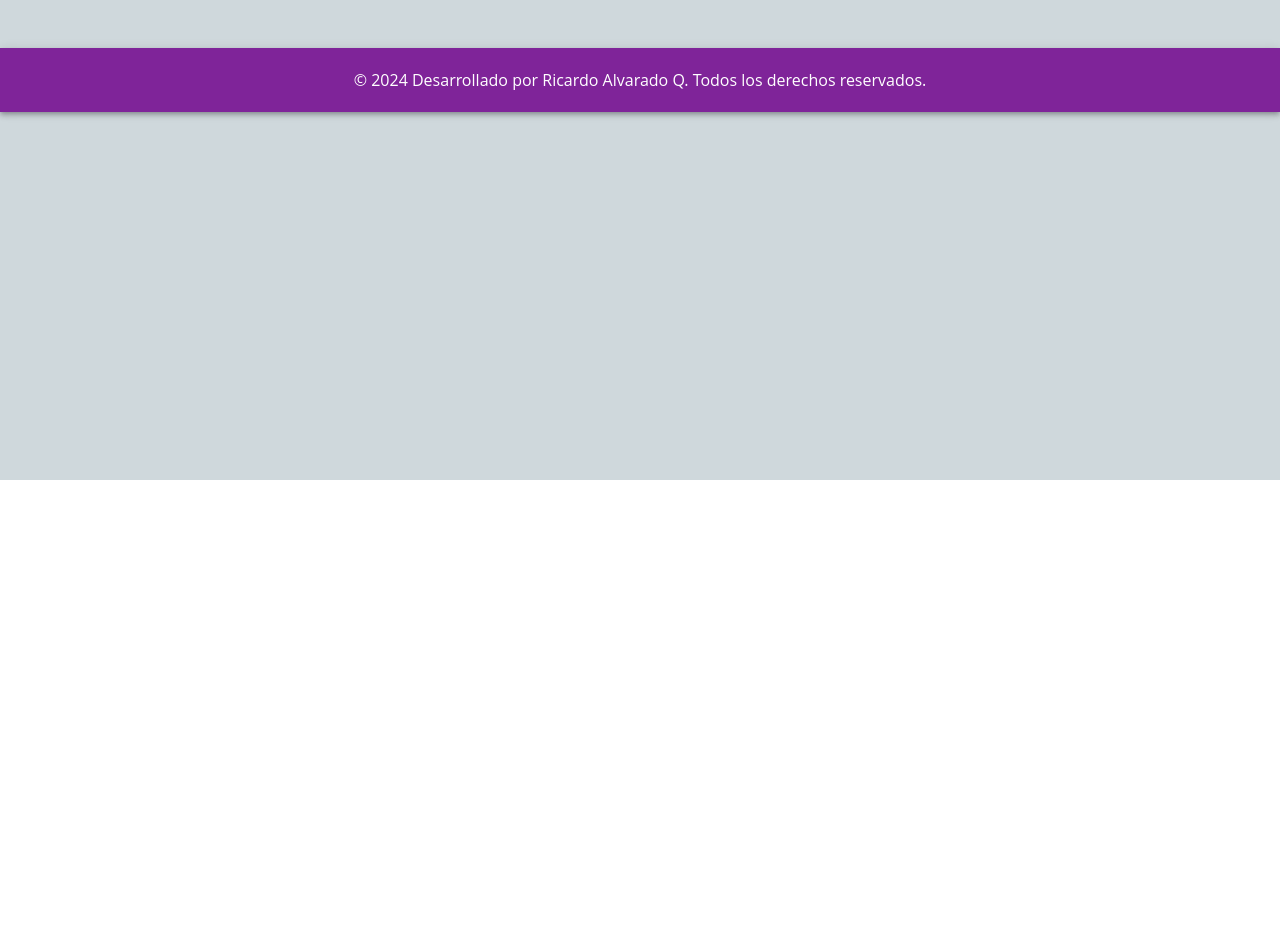
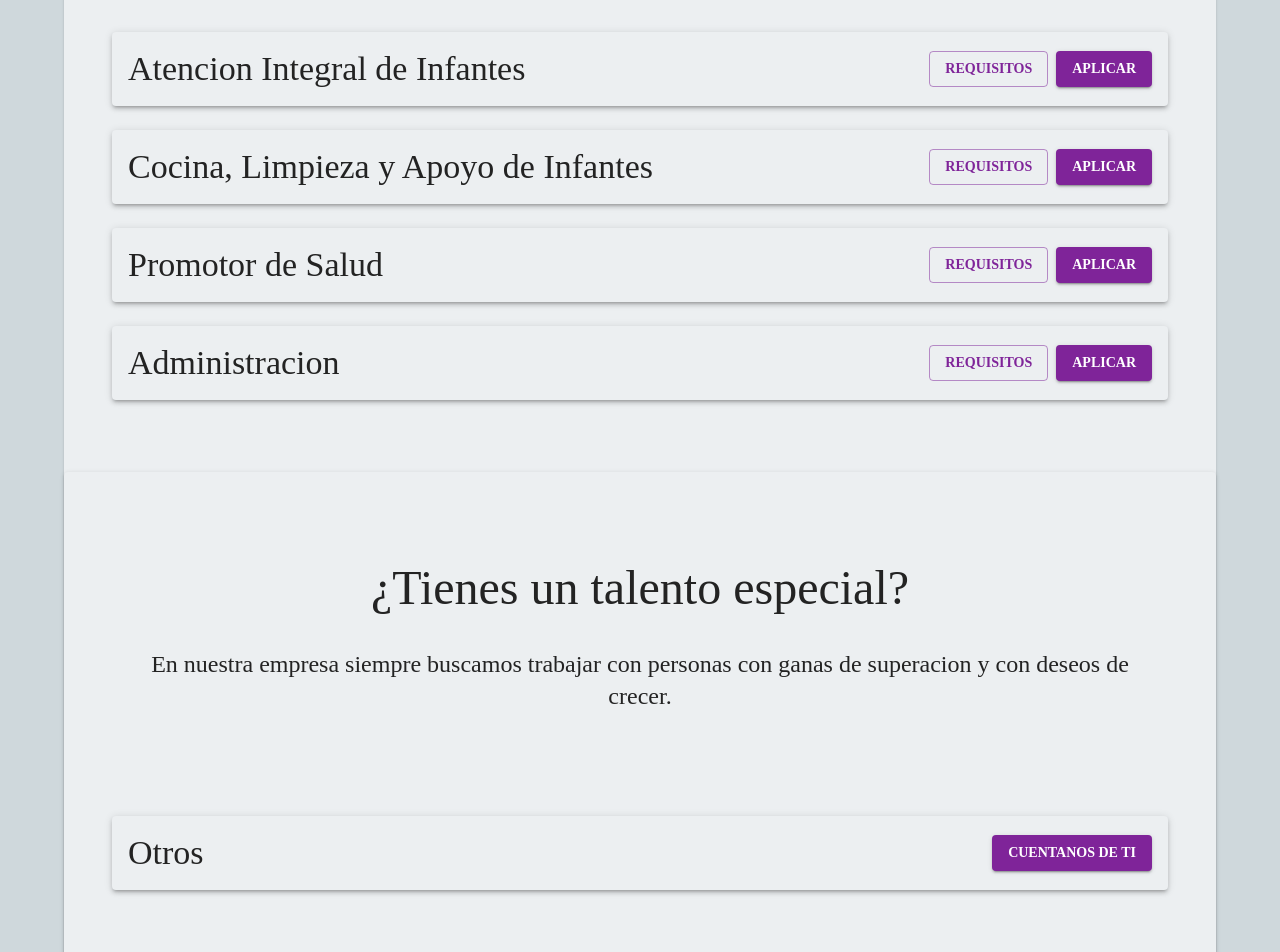
Before and after one commit to ricardoalva21/ricardosAPP, a React (Vite) app: page / in a window 1280 px wide. Shown: the part 320-1272 px from the top of the page. Before the commit the page ends 800 px from the top, so only its background shows below. Built offline with nearby package versions, Linux system fonts and the light colour scheme.

Commit message:
se crea pagina Jobs y su contenido

```diff
--- a/src/App.jsx
+++ b/src/App.jsx
@@ -9,6 +9,7 @@ import "@fontsource/roboto/700.css";
 import DrawerAppBar from "./components/DrawerAppBar";
 import Footer from "./components/Footer";
 import theme from './themes/theme';
+import Jobs from "./pages/Jobs";
 
 function App() {
   return (
@@ -16,6 +17,7 @@ function App() {
       <CssBaseline />
       <>
         <DrawerAppBar />
+        <Jobs/>
         <Footer />
       </>
     </ThemeProvider>
--- a/src/components/DrawerAppBar.jsx
+++ b/src/components/DrawerAppBar.jsx
@@ -66,7 +66,7 @@ function DrawerAppBar(props) {
             component="div"
             sx={{ flexGrow: 1, display: { xs: "none", sm: "block" } }}
           >
-            Ricado`s App
+            Ricardo`s App
           </Typography>
           <Box sx={{ display: { xs: "none", sm: "block" } }}>
             {navItems.map((item) => (
--- /dev/null
+++ b/src/pages/Jobs.jsx
@@ -0,0 +1,136 @@
+import React from "react";
+import { Paper, Typography, Card, Button, Box, Container } from "@mui/material";
+
+const Jobs = () => {
+  return (
+    <Container>
+       <Typography> Bienvenido a bordo!</Typography>
+      <Paper>
+        <Box sx={{ textAlign: "center", width: "100%", p: 7 }}>
+          <Typography sx={{ p: 4 }} variant="h2">
+            ¿A que puesto aplicas?
+          </Typography>
+          <Typography variant="h5">
+            {" "}
+            Nos enfocamos en brindar un servicio de alta calidad para el bien
+            mayor de los ninos.
+          </Typography>
+        </Box>
+
+        <Box p={6}>
+          <Paper
+            sx={{
+              display: "flex",
+              justifyContent: "space-between", // Distribuye los elementos de manera equitativa
+              alignItems: "center", // Centra verticalmente los elementos
+              padding: 2,
+              marginBottom: 3,
+            }}
+            elevation={3}
+            square={false}
+          >
+            <Typography variant="h4">Atencion Integral de Infantes</Typography>
+            <Box sx={{ display: "flex", justifyContent: "space-between" }}>
+              <Button sx={{ marginRight: 1 }} ß variant="outlined">
+                Requisitos
+              </Button>
+              <Button variant="contained">Aplicar</Button>
+            </Box>
+          </Paper>
+          <Paper
+            sx={{
+              display: "flex",
+              justifyContent: "space-between", // Distribuye los elementos de manera equitativa
+              alignItems: "center", // Centra verticalmente los elementos
+              padding: 2,
+              marginBottom: 3,
+            }}
+            elevation={3}
+            square={false}
+          >
+            <Typography variant="h4">
+              Cocina, Limpieza y Apoyo de Infantes
+            </Typography>
+            <Box sx={{ display: "flex", justifyContent: "space-between" }}>
+              <Button sx={{ marginRight: 1 }} variant="outlined">
+                Requisitos
+              </Button>
+              <Button variant="contained">Aplicar</Button>
+            </Box>
+          </Paper>
+          <Paper
+            sx={{
+              display: "flex",
+              justifyContent: "space-between", // Distribuye los elementos de manera equitativa
+              alignItems: "center", // Centra verticalmente los elementos
+              padding: 2,
+              marginBottom: 3,
+            }}
+            elevation={3}
+            square={false}
+          >
+            <Typography variant="h4">Promotor de Salud</Typography>
+            <Box sx={{ display: "flex", justifyContent: "space-between" }}>
+              <Button sx={{ marginRight: 1 }} variant="outlined">
+                Requisitos
+              </Button>
+              <Button variant="contained">Aplicar</Button>
+            </Box>
+          </Paper>
+          <Paper
+            sx={{
+              display: "flex",
+              justifyContent: "space-between", // Distribuye los elementos de manera equitativa
+              alignItems: "center", // Centra verticalmente los elementos
+              padding: 2,
+              marginBottom: 3,
+            }}
+            elevation={3}
+            square={false}
+          >
+            <Typography variant="h4">Administracion</Typography>
+            <Box sx={{ display: "flex", justifyContent: "space-between" }}>
+              <Button sx={{ marginRight: 1 }} variant="outlined">
+                Requisitos
+              </Button>
+              <Button variant="contained">Aplicar</Button>
+            </Box>
+          </Paper>
+        </Box>
+        <Paper elevation={2}>
+          <Box sx={{ textAlign: "center", width: "100%", p: 7 }}>
+            <Typography sx={{ p: 4 }} variant="h3">
+              ¿Tienes un talento especial?
+            </Typography>
+            <Typography variant="h5">
+              {" "}
+              En nuestra empresa siempre buscamos trabajar con personas con
+              ganas de superacion y con deseos de crecer.
+            </Typography>
+          </Box>
+
+          <Box p={6}>
+            <Paper
+              sx={{
+                display: "flex",
+                justifyContent: "space-between", // Distribuye los elementos de manera equitativa
+                alignItems: "center", // Centra verticalmente los elementos
+                padding: 2,
+                marginBottom: 3,
+              }}
+              elevation={3}
+              square={false}
+            >
+              <Typography variant="h4">Otros</Typography>
+              <Box sx={{ display: "flex", justifyContent: "space-between" }}>
+                <Button variant="contained">Cuentanos de ti</Button>
+              </Box>
+            </Paper>
+          </Box>
+        </Paper>
+      </Paper>
+    </Container>
+  );
+};
+
+export default Jobs;
```
